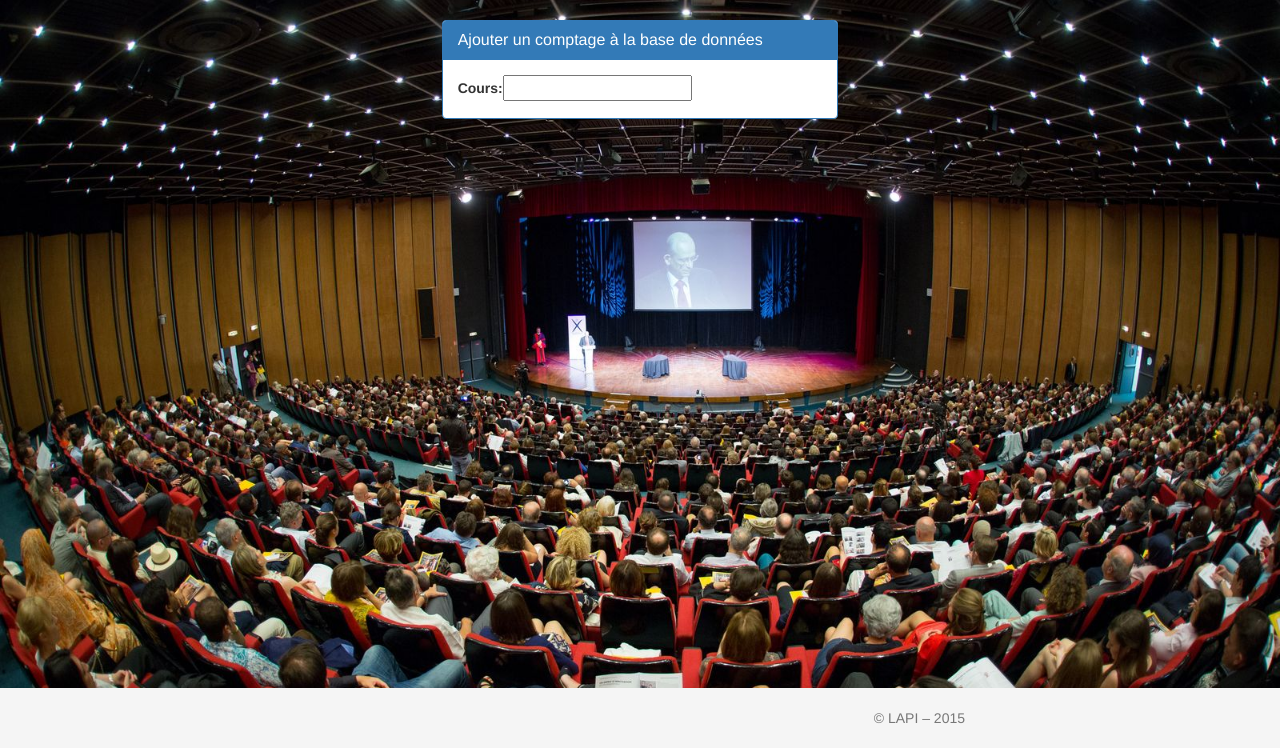
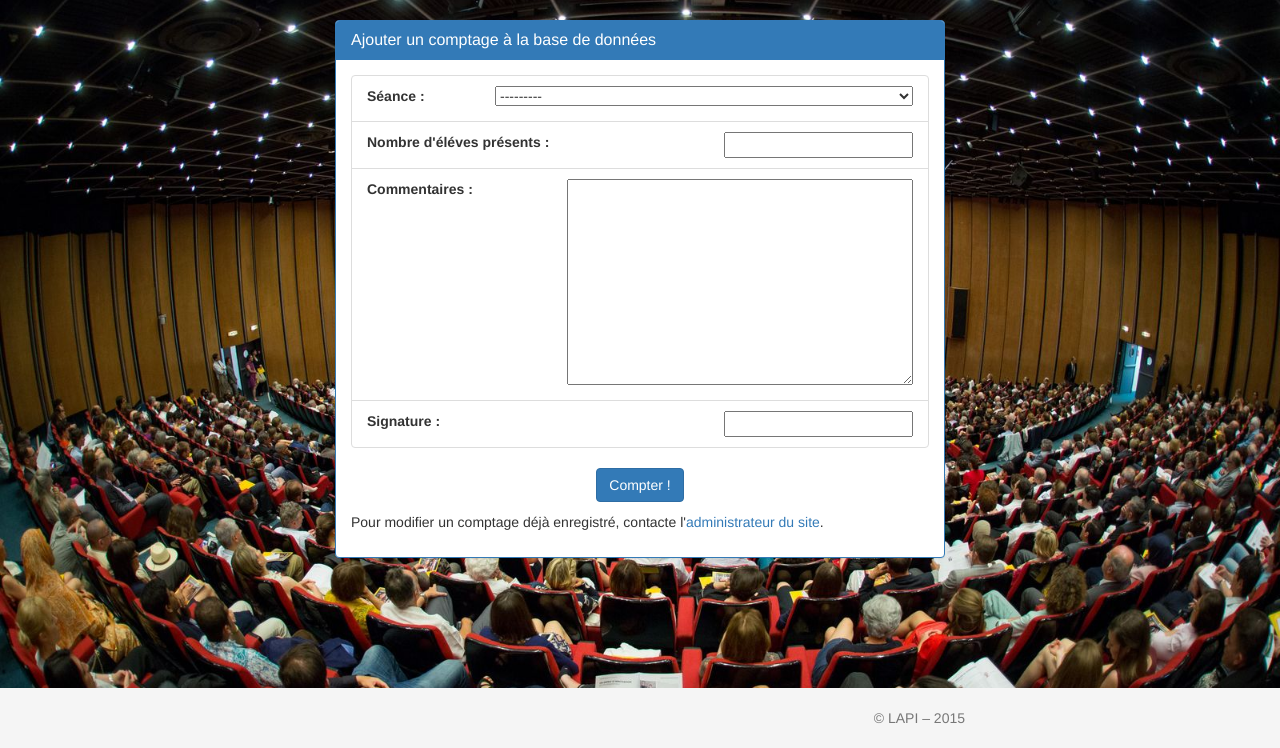
Before and after one commit to denismerigoux/LAPI, a Django app: a page that uses census/templates/addcountTemplate.html in a window 1280 px wide. Shown: the part 52-800 px from the top of the page. Run offline with Django 3.2, Linux system fonts and the light colour scheme; data comes from the database, SQL or seed files in the repository; both versions use the stored data as it was after the commit; some libraries are stand-ins or nearby versions.

Commit message:
add count form completed

```diff
--- a/census/models.py
+++ b/census/models.py
@@ -48,11 +48,11 @@
 
 	def __str__(self):
 		if ((self.number is not None) & (self.title is not None)):
-			return "%s %s : %s (%s,%s)" % (self.course.name,self.number,self.title,self.course.promotion,self.date)
+			return "%s n°%s : %s (%s, %s)" % (self.course.name,self.number,self.title,self.course.promotion,self.date)
 		elif (self.number is not None):
-			return "%s %s (%s,%s)" % (self.course.name,self.number,self.course.promotion,self.date)
+			return "%s n°%s (%s, %s)" % (self.course.name,self.number,self.course.promotion,self.date)
 		elif (self.title is not None):
-			return "%s : %s (%s,%s)" % (self.course.name,self.title,self.course.promotion,self.date)
+			return "%s : %s (%s, %s)" % (self.course.name,self.title,self.course.promotion,self.date)
 		else:
 			return "%s (%s,%s)" % (self.course.name,self.course.promotion,self.date)
 
--- a/census/templates/addcountTemplate.html
+++ b/census/templates/addcountTemplate.html
@@ -4,7 +4,7 @@
 {% block content %}
 <div class="container-fluid">
 	<div class="row">
-		<div class="col-md-4 col-md-offset-4">
+		<div class="col-md-6 col-md-offset-3">
 			<div class="panel panel-primary">
 				<div class="panel-heading">
 					<h2 class="panel-title">Ajouter un comptage à la base de données</h2>
@@ -12,7 +12,22 @@
 				<div class="panel-body">
 					<form action="{% url 'census.views.addcount' %}" method="post">
 					{% csrf_token %}
-					{{form}}
+					{{ form.non_field_errors }}
+					<div class="list-group">
+						{% for field in form%}
+						<div class="list-group-item">
+    					{{ field.errors }}
+    						<div style="overflow:auto">
+    							<label for="{{ field.id_for_label }}">{{field.label}} :</label>
+    							<span style='float:right'>{{ field }}</span>
+    						</div>
+						</div>
+						{% endfor %}
+					</div>
+					<div style="text-align:center; margin-bottom:10px">
+					<button type="submit" class="btn btn-primary">Compter !</button>
+					</div>
+					<p>Pour modifier un comptage déjà enregistré, contacte l'<a href="mailto:denis.merigoux@polytechnique.edu">administrateur du site</a>.</p>
 					</form>
 				</div>
 			</div>
--- a/census/templates/coursTemplate.html
+++ b/census/templates/coursTemplate.html
@@ -1,5 +1,5 @@
 {% extends 'baseTemplate.html' %}
-{% block title %}Conseils de comptage{% endblock %}
+{% block title %}{{course.name}} ({{course.promotion}}){% endblock %}
 {% block nav %}{% endblock %}
 {% block content %}
 <div class="container-fluid">
--- a/census/views.py
+++ b/census/views.py
@@ -1,6 +1,7 @@
 from django.shortcuts import render
 from census.models import Course,Count,Lesson
 from django import forms
+from django.http import HttpResponseRedirect
 
 #Auxiliariy functions
 
@@ -39,8 +40,15 @@
 	course.lessonscount= course.lessons.count()
 	return course
 
-class addCountForm(forms.Form):
-	course = forms.CharField(label="Cours",max_length=60)
+class addCountForm(forms.ModelForm):
+    class Meta:
+        model = Count
+    def clean_census(self):
+    	census = self.cleaned_data['census']
+    	enrolled = self.cleaned_data['lesson'].course.enrolled
+    	if (census>enrolled):
+        	raise forms.ValidationError("Tu as compté plus de gens qu'il n'y a de personnes inscrites dans ce cours !")
+    	return census  # Ne pas oublier de renvoyer le contenu du champ traité
 
 #Views
 
@@ -69,15 +77,14 @@
     if request.method == 'POST':
         # create a form instance and populate it with data from the request:
         form = addCountForm(request.POST)
+        form.fields["lesson"].queryset = Lesson.objects.all().order_by('-date')
         # check whether it's valid:
         if form.is_valid():
-            # process the data in form.cleaned_data as required
-            # ...
-            # redirect to a new URL:
-            return HttpResponseRedirect('/')
-
+            count = form.save()
+            return HttpResponseRedirect('/cours/'+ str(count.lesson.course.id))
     # if a GET (or any other method) we'll create a blank form
     else:
         form = addCountForm()
+        form.fields["lesson"].queryset = Lesson.objects.all().order_by('-date')
 
     return render(request, 'addcountTemplate.html', {'form': form})
```
Also changed, not shown: db.sqlite3.
